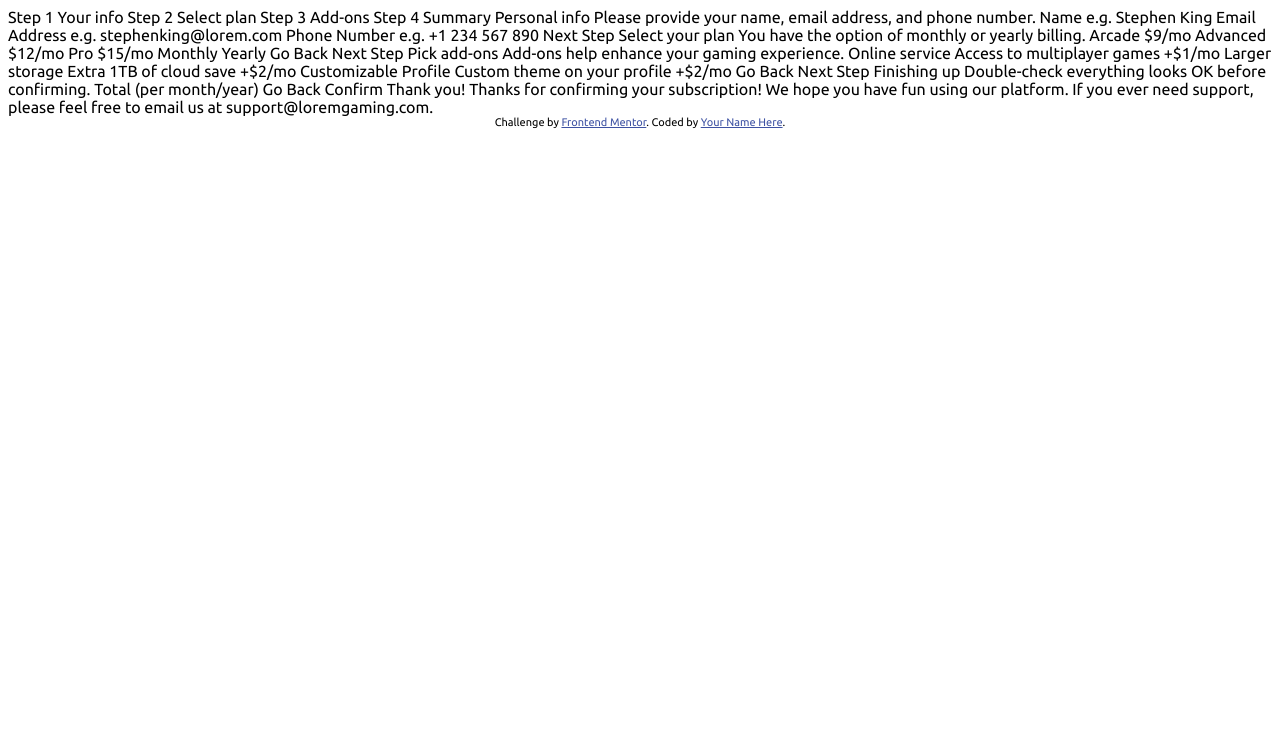
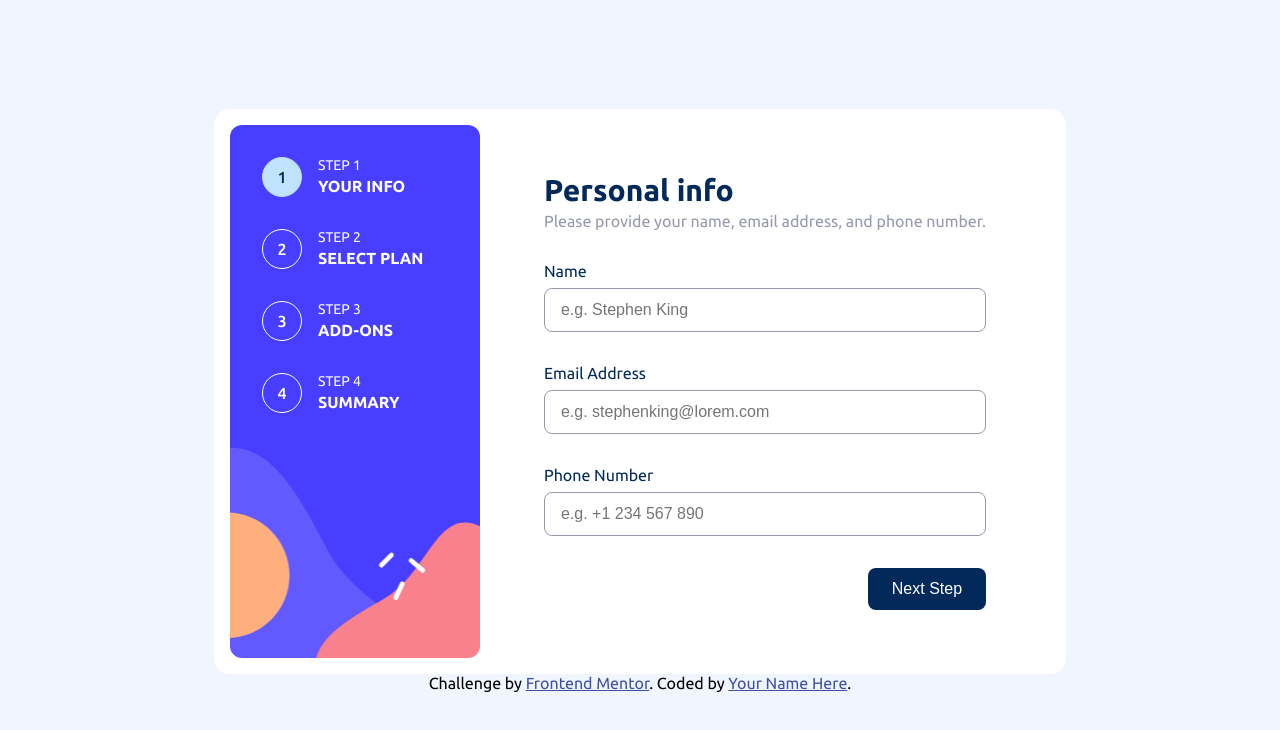
Before and after one commit to steviesims/multi-step-form, a plain HTML site: page index.html in a window 1280 px wide. Drawn offline with Linux system fonts and the light colour scheme.

Commit message:
add the ui of step one and add validation of step 1 form

```diff
--- a/assets/css/style.css
+++ b/assets/css/style.css
@@ -37,9 +37,184 @@
 
 body {
     font-family: "Ubuntu", sans-serif;
+    display: flex;
+    flex-direction: column;
+    justify-content: center;
+    align-items: center;
+    min-height: 100vh;
+    background-color: var(--blue-100);
+    font-weight: 400;
 }
 
-.attribution {
+* {
+    margin: 0;
+    padding: 0;
+    box-sizing: border-box;
+}
+
+.container {
+    max-width: 940px;
+    border-radius: 16px;
+    background-color: var(--white);
+    padding: 16px;
+    display: flex;
+    justify-content: center;
+    align-items: stretch;
+}
+
+.sidebar {
+    flex-shrink: 0;
+    width: 250px;
+    background: url("../images/bg-sidebar-desktop.svg") no-repeat center center;
+    background-size: cover;
+    border-radius: 12px;
+    display: flex;
+    flex-direction: column;
+    justify-content: stretch;
+    padding: 32px;
+}
+
+.sidebar-step {
+    display: flex;
+    color: var(--white);
+    margin-bottom: 32px;
+}
+
+.step-number {
+    width: 40px;
+    height: 40px;
+    border-radius: 50%;
+    display: flex;
+    justify-content: center;
+    align-items: center;
+    font-weight: 500;
+    border: 1px solid var(--white);
+}
+
+.active .step-number {
+    background-color: var(--blue-200);
+    border-color: var(--blue-200);
+    color: var(--blue-950)
+}
+
+.step-info {
+    margin-left: 16px;
+    display: flex;
+    flex-direction: column;
+    justify-content: stretch;
+    font-size: 14px;
+    text-transform: uppercase;
+}
+
+.step-caption {
+    margin-bottom: 4px;
+}
+
+.step-title {
+    font-weight: 700;
+    color: var(--white);
+    font-size: 16px;
+}
+
+.content {
+    flex-grow: 1;
+    padding: 48px 64px;
+}
+
+.content div {
+    width: 100%;
+    color: var(--blue-950);
+}
+
+h2.heading {
+    font-size: 30px;
+    font-weight: 700;
+    margin-bottom: 4px;
+}
+
+.description {
+    color: var(--grey-500);
+}
+
+.form {
+    margin-top: 32px;
+    display: flex;
+    flex-direction: column;
+    justify-content: stretch;
+    gap: 32px;
+}
+
+.form-group {
+    display: flex;
+    flex-direction: column;
+    gap: 8px;
+}
+
+.label-container {
+    display: flex;
+    justify-content: space-between;
+    align-items: center;
+}
+
+.form-group label {
+    font-size: 16px;
+    color: var(--blue-950);
+}
+
+.form-group .error-message {
+    color: var(--red-500);
+    font-weight: 700;
+    opacity: 0;
+    transition: opacity 0.3s ease;
+}
+
+.form-group input {
+    padding: 12px 16px;
+    border-radius: 8px;
+    border-width: 1px;
+    border-style: solid;
+    border-color: var(--grey-500);
+    font-size: 16px;
+    color: var(--blue-950);
+    transition: all 0.3s ease;
+}
+
+.form-group.invalid input {
+    border-color: var(--red-500) !important;
+}
+
+.form-group.invalid .error-message {
+    opacity: 1;
+}
+
+.form-group input:focus {
+    outline: none;
+    border-color: var(--purple-600);
+}
+
+.form-actions {
+    display: flex;
+    justify-content: flex-end;
+    align-items: center;
+}
+
+.form-actions button {
+    padding: 12px 24px;
+    border-radius: 8px;
+    border: none;
+    background-color: var(--blue-950);
+    color: var(--white);
+    font-size: 16px;
+    font-weight: 500;
+    cursor: pointer;
+    transition: all 0.3s ease;
+}
+
+.form-actions button:hover {
+    opacity: 0.8;
+}
+
+.form .attribution {
     font-size: 11px;
     text-align: center;
 }
--- a/assets/js/script.js
+++ b/assets/js/script.js
@@ -0,0 +1,37 @@
+const form = document.querySelector('.form');
+const inputs = Array.from(form.querySelectorAll('.form-group input'));
+
+function updateValidity(input) {
+    const group = input.closest('.form-group');
+    const isEmpty = input.value.trim() === '';
+    const isValid = input.checkValidity() && !isEmpty;
+    group.classList.toggle('invalid', !isValid);
+    return isValid;
+}
+
+form.addEventListener('submit', (e) => {
+    e.preventDefault();
+
+    let firstInvalid = null;
+    inputs.forEach((input) => {
+        if (!updateValidity(input) && !firstInvalid) firstInvalid = input;
+    });
+
+    if (firstInvalid) {
+        firstInvalid.focus();
+        return; // stop submit flow
+    }
+
+});
+
+form.addEventListener('input', (e) => {
+    if (e.target.matches('.form-group input')) {
+        updateValidity(e.target);
+    }
+});
+
+form.addEventListener('blur', (e) => {
+    if (e.target.matches('.form-group input')) {
+        updateValidity(e.target);
+    }
+}, true);
--- a/index.html
+++ b/index.html
@@ -18,49 +18,83 @@
 
 <body>
 
-    <!-- Sidebar start -->
 
-    Step 1 Your info Step 2 Select plan Step 3 Add-ons Step 4 Summary
+    <div class="container">
+        <!-- Sidebar start -->
 
-    <!-- Sidebar end -->
+        <div class="sidebar">
+            <div class="sidebar-step active">
+                <span class="step-number">1</span>
+                <div class="step-info">
+                    <span class="step-caption">Step 1</span>
+                    <span class="step-title">Your info</span>
+                </div>
+            </div>
+            <div class="sidebar-step">
+                <span class="step-number">2</span>
+                <div class="step-info">
+                    <span class="step-caption">Step 2</span>
+                    <span class="step-title">Select plan</span>
+                </div>
+            </div>
+            <div class="sidebar-step">
+                <span class="step-number">3</span>
+                <div class="step-info">
+                    <span class="step-caption">Step 3</span>
+                    <span class="step-title">Add-ons</span>
+                </div>
+            </div>
+            <div class="sidebar-step">
+                <span class="step-number">4</span>
+                <div class="step-info">
+                    <span class="step-caption">Step 4</span>
+                    <span class="step-title">Summary</span>
+                </div>
+            </div>
 
-    <!-- Step 1 start -->
+        </div>
+        <!-- Sidebar end -->
+        <div class="content">
+            <!-- Step 1 start -->
+            <div>
+                <h2 class="heading">Personal info</h2>
+                <span class="description">Please provide your name, email address, and phone number.</span>
+                <form class="form">
+                    <div class="form-group">
+                        <div class="label-container">
+                            <label for="name">Name</label>
+                            <span class="error-message">This field is required</span>
+                        </div>
+                        <input type="text" id="name" placeholder="e.g. Stephen King">
+                    </div>
+                    <div class="form-group">
+                        <div class="label-container">
+                            <label for="email">Email Address</label>
+                            <span class="error-message">This field is required</span>
+                        </div>
+                        <input type="email" id="email" placeholder="e.g. stephenking@lorem.com">
+                    </div>
+                    <div class="form-group">
+                        <div class="label-container">
+                            <label for="phone">Phone Number</label>
+                            <span class="error-message">This field is required</span>
+                        </div>
+                        <input type="tel" id="phone" placeholder="e.g. +1 234 567 890">
+                    </div>
 
-    Personal info Please provide your name, email address, and phone number. Name e.g. Stephen King Email Address e.g. stephenking@lorem.com Phone Number e.g. +1 234 567 890 Next Step
+                    <div class="form-actions">
+                        <button type="submit">Next Step</button>
+                    </div>
+                </form>
+            </div>
 
-    <!-- Step 1 end -->
-
-    <!-- Step 2 start -->
-
-    Select your plan You have the option of monthly or yearly billing. Arcade $9/mo Advanced $12/mo Pro $15/mo Monthly Yearly Go Back Next Step
-
-    <!-- Step 2 end -->
-
-    <!-- Step 3 start -->
-
-    Pick add-ons Add-ons help enhance your gaming experience. Online service Access to multiplayer games +$1/mo Larger storage Extra 1TB of cloud save +$2/mo Customizable Profile Custom theme on your profile +$2/mo Go Back Next Step
-
-    <!-- Step 3 end -->
-
-    <!-- Step 4 start -->
-
-    Finishing up Double-check everything looks OK before confirming.
-
-    <!-- Dynamically add subscription and add-on selections here -->
-
-    Total (per month/year) Go Back Confirm
-
-    <!-- Step 4 end -->
-
-    <!-- Step 5 start -->
-
-    Thank you! Thanks for confirming your subscription! We hope you have fun using our platform. If you ever need support, please feel free to email us at support@loremgaming.com.
-
-    <!-- Step 5 end -->
-
+        </div>
+    </div>
     <div class="attribution">
         Challenge by <a href="https://www.frontendmentor.io?ref=challenge" target="_blank">Frontend Mentor</a>. Coded by <a href="#">Your Name Here</a>.
     </div>
+
+    <script src="./assets/js/script.js"></script>
 </body>
 
 </html>
```
